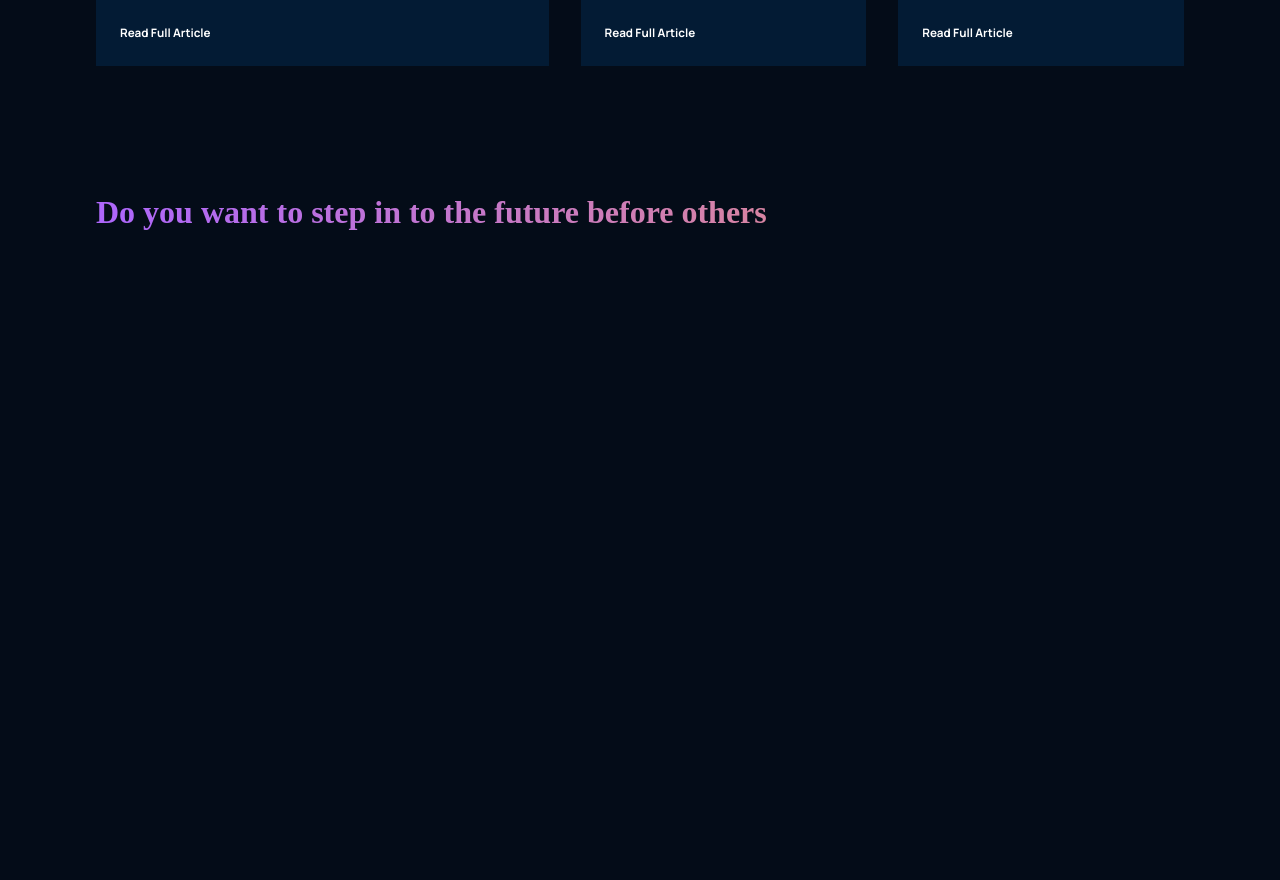
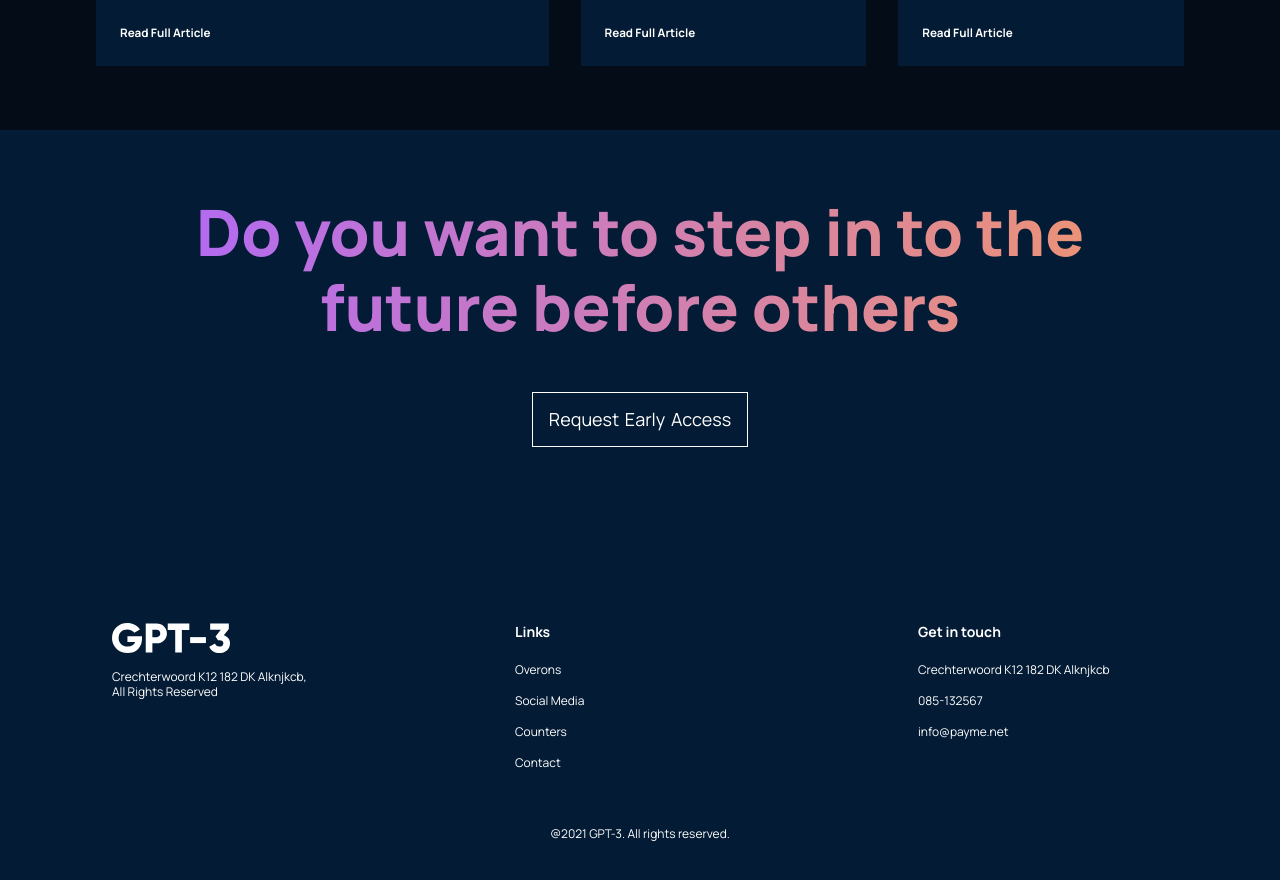
Before and after one commit to eduardomaldonadofernandez21/gpt3_jsm, a React (Create React App) app: page / in a window 1280 px wide. Shown: the part 4600-5480 px from the top of the page. Before the commit the page ends 4895 px from the top, so only its background shows below. Built offline with nearby package versions, Linux system fonts and the light colour scheme.

Commit message:
creation footer

```diff
--- a/src/containers/footer/Footer.jsx
+++ b/src/containers/footer/Footer.jsx
@@ -9,7 +9,33 @@ const Footer = () => {
                 <h1 className='gradient__text'>Do you want to step in to the future before others</h1>
             </div>
 
+            <div className='gpt3__footer-btn'>
+                <p>Request Early Access</p>
+            </div>
 
+            <div className='gpt3__footer-links'>
+                <div className='gpt3__footer-links_logo'>
+                    <img src={gpt3Logo} alt="gpt3_logo" />
+                    <p>Crechterwoord K12 182 DK Alknjkcb, <br /> All Rights Reserved</p>
+                </div>
+                <div className='gpt3__footer-links_div'>
+                    <h4>Links</h4>
+                    <p>Overons</p>
+                    <p>Social Media</p>
+                    <p>Counters</p>
+                    <p>Contact</p>
+                </div>
+                <div className='gpt3__footer-links_div'>
+                    <h4>Get in touch</h4>
+                    <p>Crechterwoord K12 182 DK Alknjkcb</p>
+                    <p>085-132567</p>
+                    <p>info@payme.net</p>
+                </div>
+            </div>
+
+            <div className='gpt3__footer-copyright'>
+                <p>@2021 GPT-3. All rights reserved.</p>
+            </div>
         </div>
     );
 }
--- a/src/containers/footer/footer.css
+++ b/src/containers/footer/footer.css
@@ -0,0 +1,146 @@
+.gpt3__footer {
+    flex-direction: column;
+    justify-content: center;
+    align-items: center;
+    display: flex;
+
+    background: var(--color-footer);
+}
+
+.gpt3__footer-heading {
+    width: 100%;
+    text-align: center;
+
+    margin-bottom: 3rem;
+}
+
+.gpt3__footer-heading h1 {
+    font-family: var(--font-family);
+    font-weight: 800;
+    font-size: 64px;
+    line-height: 75px;
+}
+
+.gpt3__footer-btn {
+    display: flex;
+    justify-content: center;
+    align-items: center;
+
+    padding: 1rem;
+    border: 1px solid #fff;
+    text-align: center;
+
+    margin-bottom: 10rem;
+    cursor: pointer;
+}
+
+.gpt3__footer-btn p {
+    font-size: 18px;
+    font-family: var(--font-family);
+    line-height: 21px;
+    color: #fff;
+    word-spacing: 2px;
+}
+
+.gpt3__footer-links {
+    display: flex;
+    justify-content: space-between;
+    align-items: flex-start;
+    flex-direction: row;
+    flex-wrap: wrap;
+
+    width: 100%;
+    text-align: left;
+}
+
+.gpt3__footer-links div {
+    width: 250px;
+    margin: 1rem;
+}
+
+.gpt3__footer-links_logo {
+    display: flex;
+    flex-direction: column;
+}
+
+.gpt3__footer-links_logo img {
+    width: 118px;
+    height: 30px;
+
+    margin-bottom: 1rem;
+}
+
+.gpt3__footer-links_logo p {
+    font-family: var(--font-family);
+    font-size: 12px;
+    line-height: 15px;
+    color: #fff;
+}
+
+.gpt3__footer-links_div {
+    display: flex;
+    justify-content: flex-start;
+    flex-direction: column;
+}
+
+.gpt3__footer-links_div h4 {
+    font-size: 14px;
+    line-height: 17px;
+    font-family: var(--font-family);
+    color: #fff;
+
+    margin-bottom: 0.9rem;
+}
+
+.gpt3__footer-links_div p {
+    font-size: 12px;
+    line-height: 15px;
+    font-family: var(--font-family);
+    color: #fff;
+
+    margin: 0.5rem 0;
+    cursor: pointer;
+}
+
+.gpt3__footer-copyright {
+    margin-top: 2rem;
+    text-align: center;
+    width: 100%;
+}
+
+.gpt3__footer-copyright p {
+    font-size: 12px;
+    font-family: var(--font-family);
+    line-height: 15px;
+    color: #fff;
+}
+
+@media screen and (max-width: 850px) {
+    .gpt3__footer-heading h1 {
+        font-size: 44px;
+        line-height: 50px;
+    }
+}
+
+@media screen and (max-width: 550px) {
+    .gpt3__footer-heading h1 {
+        font-size: 34px;
+        line-height: 42px;
+    }
+
+    .gpt3__footer-links div {
+        margin: 1rem 0;
+    }
+
+    .gpt3__footer-btn p {
+        font-size: 14px;
+        line-height: 20px;
+    }
+}
+
+@media screen and (max-width: 400px) {
+    .gpt3__footer-heading h1 {
+        font-size: 27px;
+        line-height: 38px;
+    }
+}
```
